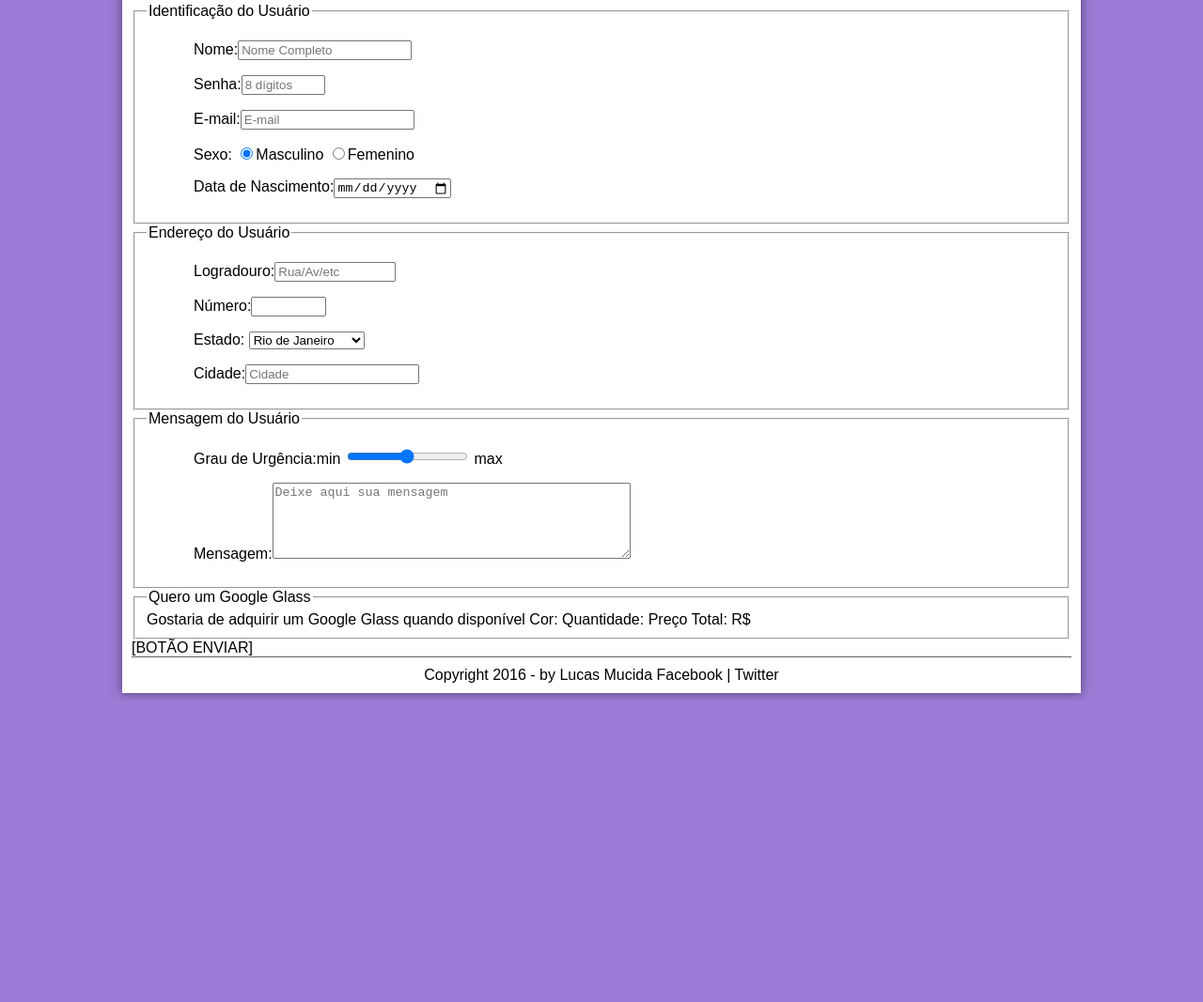
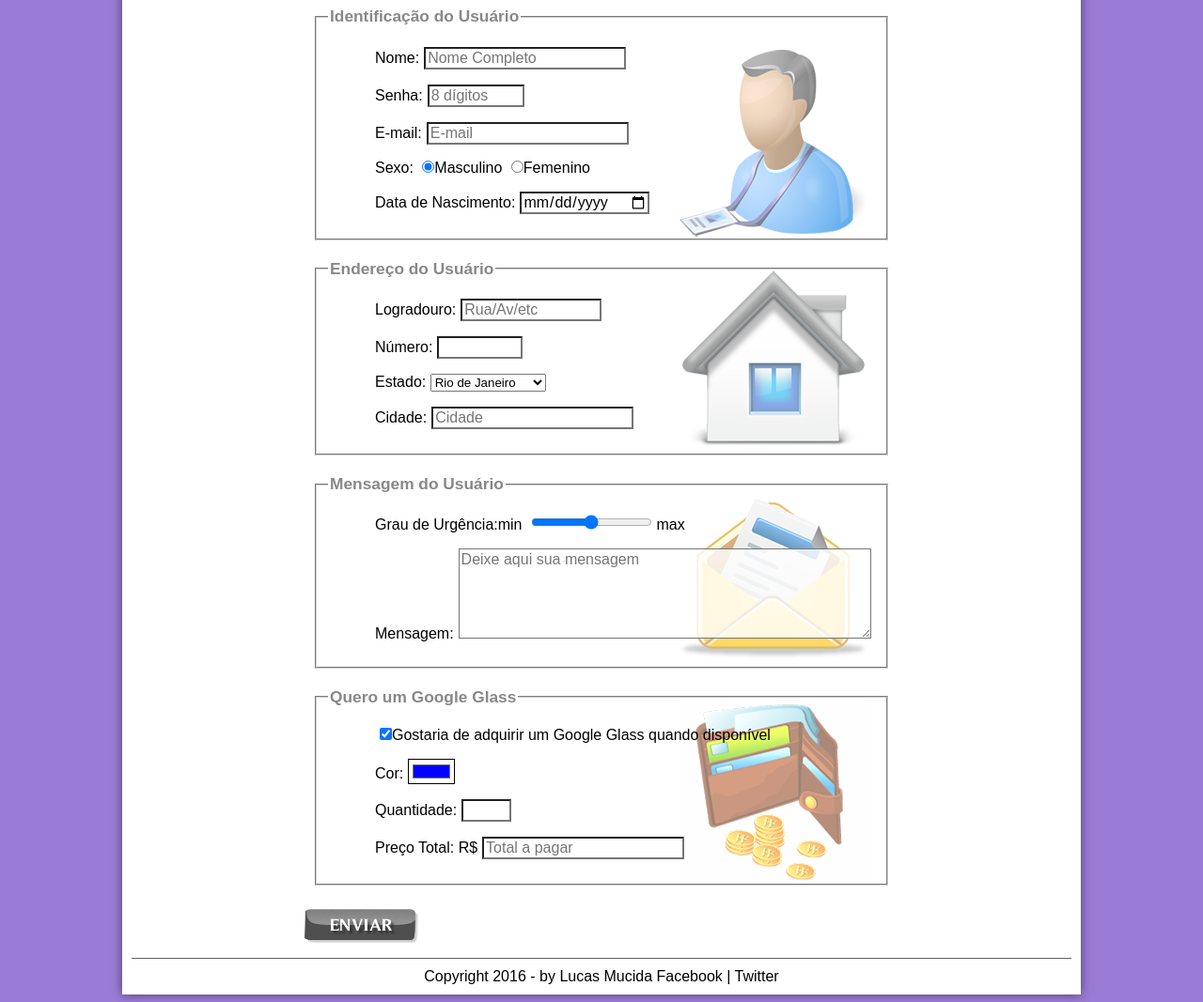
Before and after one commit to JuniorTheodoro/GoogleGlass, a plain HTML site: page fale-conosco.html in a window 1280 px wide. Shown: the part 358-1425 px from the top of the page at 94% size. Before the commit the page ends 1104 px from the top, so only its background shows below. Drawn offline with Linux system fonts and the light colour scheme.

Commit message:
finalização fale-conosco

```diff
--- a/_css/form.css
+++ b/_css/form.css
@@ -0,0 +1,37 @@
+@charset "utf-8";
+form{
+	width: 650px;
+	margin: auto;
+}
+input, textarea{
+	font-family: sans-serif;;
+	font-weight: normal;
+	font-size: 12pt;
+	background-color: rgba(255, 255, 255, .8);
+	margin: 0px 0px 0px 5px;
+}
+input:hover, textarea:hover{
+	background-color: #dddddd;
+}
+legend{
+	color: #888888;
+	font-weight: bold;
+	font-size: 13pt;
+	font-family: sans-serif;
+}
+fieldset{
+	border-color: #cecece;
+	margin: 20px;
+}
+fieldset#usuario{
+	background: url("../_imagens/icone-contato.png") no-repeat 95% 95%;
+}
+fieldset#endereco{
+	background: url("../_imagens/icone-endereco.png") no-repeat 95% 95%;
+}
+fieldset#mensagem{
+	background: url("../_imagens/icone-mensagem.png") no-repeat 95% 95%;
+}
+fieldset#pedido{
+	background: url("../_imagens/icone-pagamento.png") no-repeat 95% 95%;
+}
--- a/_javascript/funcoes.js
+++ b/_javascript/funcoes.js
@@ -1,3 +1,8 @@
 function trocar(imagem) {
 	document.getElementById('icone').src = imagem;
 }
+function calculaTotal(){
+	var qtd = parseInt(document.getElementById('campoQtd').value);
+	total = qtd * 1500;
+	document.getElementById('campoPreco').value = total;
+}
--- a/fale-conosco.html
+++ b/fale-conosco.html
@@ -3,6 +3,7 @@
 <head>
     <meta charset="utf-8" lang="pt-br">
     <link rel="stylesheet" type="text/css" href="_css/estilo.css">
+    <link rel="stylesheet" type="text/css" href="_css/form.css">
     <script language="javascript" src="_javascript/funcoes.js"></script>
     <title>Google Glass</title>
 </head>
@@ -37,7 +38,7 @@
             </hgroup>
         </header>
 
-<form>
+<form oninput="calculaTotal()">
     <fieldset id="usuario">
 
         <legend>Identificação do Usuário</legend>
@@ -72,7 +73,7 @@
                     </optgroup>
                 </select></p>
 
-            <p><label>Cidade:</label><input type="text" name="txtCidade" id="campoCidade" size="20" maxlength="40" placeholder="Cidade" list="cidades">
+            <p><label for="campoCidade">Cidade:</label><input type="text" name="txtCidade" id="campoCidade" size="20" maxlength="40" placeholder="Cidade" list="cidades">
                 <datalist id="cidades">
                     <option value="Rio de Janeiro"></option>
                     <option value="Viçosa"></option>
@@ -88,16 +89,16 @@
             <p><label for="campoMsg">Mensagem:</label><textarea name="txtMsg" id="campoMsg" cols="45" rows="5" placeholder="Deixe aqui sua mensagem"></textarea></p>
     </fieldset>
 
-    <fieldset id="">
+    <fieldset id="pedido">
         <legend>Quero um Google Glass</legend>
-            Gostaria de adquirir um Google Glass quando disponível
-            Cor:
-            Quantidade:
-            Preço Total: R$
+            <p><input type="checkbox" name="txtAdiquirir" id="campoAdiquirir" checked="true"></input><label for="campoAdiquirir">Gostaria de adquirir um Google Glass quando disponível</label></p>
+            <p><label for="campoCor">Cor:</label><input type="color" name="txtCor" id="CampoCor" value="#0000FF"><input</p>
+            <p><label for="campoQtd">Quantidade:</label><input type="number" name="txtQtd" id="campoQtd" min="0" max="5"></input></p>
+            <p><label for="campoPreto">Preço Total: R$</label><input type="text" name="txtPreto" id="campoPreco" placeholder="Total a pagar" readonly="true"></input></p>
     </fieldset>
 
 
-[BOTÃO ENVIAR]
+<input type="image" name="botao-enviar" src="_imagens/botao-enviar.png"></input>
 </form>
     </article>
 </section>
```
